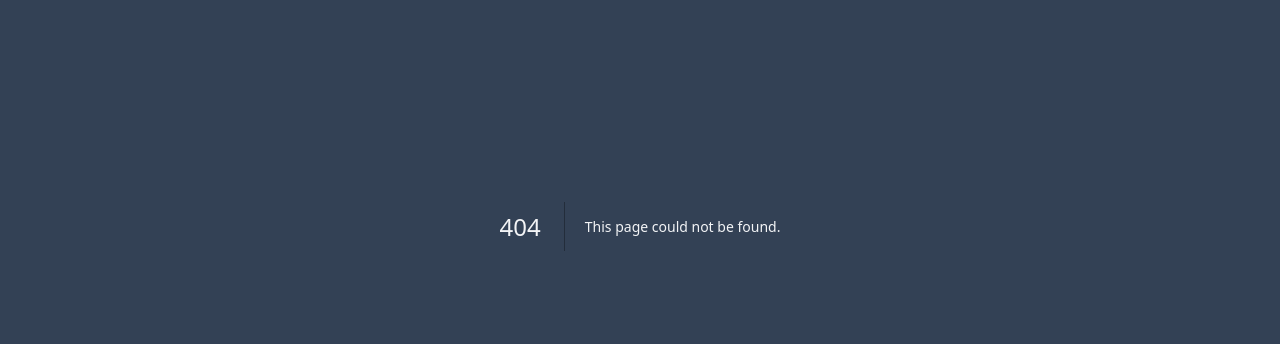
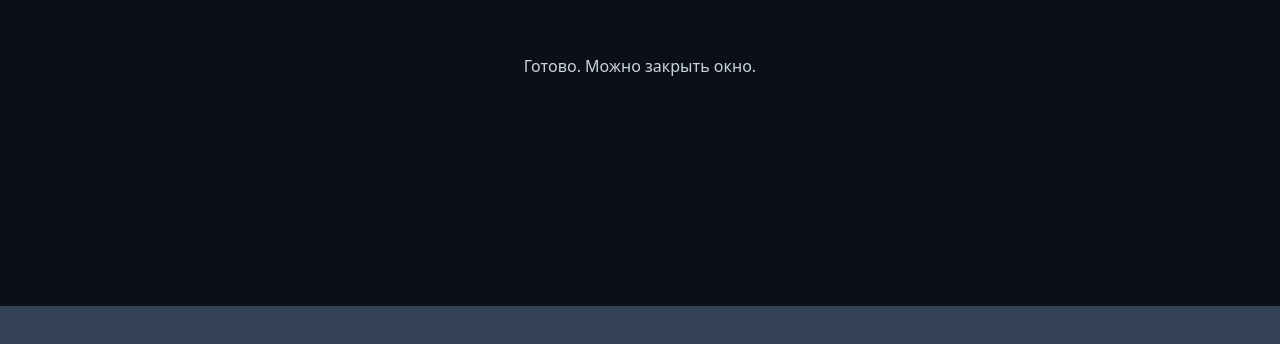
Before and after one commit to miplix/lotoreya_yupland, a Next.js app: page /lotoreya/wallet-callback in a window 1280 px wide. Before the commit this address had no page. Shown: the part 174-518 px from the top of the page. Built offline with nearby package versions, Linux system fonts and the light colour scheme.

Commit message:
Revert "Revert "feat(wallet): подпись выплат через YupLink-кошелёк (кнопка YupLink) (#1)""
This reverts commit 60caecd4ae7156fee12e7cc3b3e9b2b4c245436e.

```diff
--- a/app/page.tsx
+++ b/app/page.tsx
@@ -14,6 +14,7 @@ import { runLottery, getTotalTickets } from '@/lib/lottery';
 import { formatRaffleText } from '@/lib/csv';
 import { getNotifyTelegram, setNotifyTelegram } from '@/lib/notifications';
 import { getConnector } from '@/lib/near-connector';
+import { getYupLinkWallet } from '@/lib/yuplink-wallet';
 import { pushLotteryResult, clearLotteryState, pushBgImage } from '@/app/actions/lottery-actions';
 
 interface AnimData {
@@ -188,12 +189,21 @@ export default function Home() {
     finally { setWalletBusy(false); }
   };
 
+  // Подключение через НАШ кош: аккаунт-оператор известен, подпись выплат идёт
+  // через попап service.yupland.io/wallet/sign (оператор подтверждает в YupLink).
+  const connectYupLink = () => {
+    const yl = getYupLinkWallet();
+    setWallet(yl.accountId);
+    setWalletObj(yl.walletObj);
+  };
+
   const disconnectWallet = async () => {
     try {
       const c = await getConnector();
       if (c) await c.disconnect();
     } catch { /* ignore */ }
     setWallet(null);
+    setWalletObj(null);
   };
 
   useEffect(() => {
@@ -358,6 +368,7 @@ export default function Home() {
                 <span className="text-gray-400">✕</span>
               </button>
             ) : (
+              <div className="flex items-center gap-1.5">
                 <button
                   onClick={connectWallet}
                   disabled={walletBusy}
@@ -365,6 +376,14 @@ export default function Home() {
                 >
                   {walletBusy ? 'Подключение…' : 'Подключить кошелёк'}
                 </button>
+                <button
+                  onClick={connectYupLink}
+                  title="Подписывать через YupLink-кошелёк"
+                  className="px-3 py-1.5 bg-amber-500 hover:bg-amber-400 text-black font-medium rounded-lg text-xs transition-colors"
+                >
+                  YupLink
+                </button>
+              </div>
             )}
             <span className="text-xs text-gray-500 hidden sm:inline">Yupland · {new Date().getFullYear()}</span>
           </div>
--- /dev/null
+++ b/app/wallet-callback/page.tsx
@@ -0,0 +1,59 @@
+"use client";
+
+import { useEffect, useState } from "react";
+
+// Мост для подписи через YupLink-кош. /wallet/sign после подписи редиректит
+// сюда: ?transactionHashes=h1,h2  (успех)  или  ?errorCode=…&errorMessage=…
+// (отказ). Шлём результат в окно-открыватель (лотерея) через postMessage и
+// закрываемся. Если открыто не как попап — просто показываем статус.
+export default function WalletCallback() {
+  const [status, setStatus] = useState("Обработка…");
+
+  useEffect(() => {
+    const q = new URLSearchParams(window.location.search);
+    const transactionHashes = q.get("transactionHashes") || "";
+    const errorCode = q.get("errorCode") || "";
+    const errorMessage = q.get("errorMessage") || "";
+    const error = errorCode ? errorMessage || errorCode : "";
+
+    const msg = { type: "yuplink-sign-result", transactionHashes, error };
+    try {
+      if (window.opener) window.opener.postMessage(msg, "*");
+    } catch {
+      /* ignore */
+    }
+    setStatus(
+      error
+        ? `Отклонено: ${error}`
+        : transactionHashes
+          ? "Подписано ✓ Можно закрыть окно."
+          : "Готово. Можно закрыть окно."
+    );
+    const t = setTimeout(() => {
+      try {
+        window.close();
+      } catch {
+        /* ignore */
+      }
+    }, 400);
+    return () => clearTimeout(t);
+  }, []);
+
+  return (
+    <div
+      style={{
+        minHeight: "60vh",
+        display: "flex",
+        alignItems: "center",
+        justifyContent: "center",
+        fontFamily: "system-ui, sans-serif",
+        color: "#cbd5e1",
+        background: "#0b0f17",
+        textAlign: "center",
+        padding: 24,
+      }}
+    >
+      {status}
+    </div>
+  );
+}
--- /dev/null
+++ b/lib/yuplink-wallet.ts
@@ -0,0 +1,97 @@
+// YupLink Wallet — коннект + подпись выплат через НАШ кошелёк.
+//
+// Оператор лотереи подписывает выплату в интерфейсе YupLink-кошелька:
+// открываем попап на service.yupland.io/wallet/sign?transactions=<base64>,
+// оператор выбирает свой embedded-кош (darai_collection.near) + PIN, наш кош
+// подписывает ПОЛНЫМ ключом (с deposit) и broadcast'ит, затем редиректит на
+// нашу мост-страницу /wallet-callback, которая postMessage'ит результат
+// обратно в окно лотереи.
+//
+// Реюз готового MNW-совместимого /wallet/sign — без крипто-кода в лотерее.
+
+const WALLET_BASE = "https://service.yupland.io";
+const SIGNER = "darai_collection.near"; // кошелёк-оператор лотереи
+
+// UTF-8 → стандартный base64 (совместимо с decodeBase64Json в /wallet/sign:
+// atob → байты → TextDecoder('utf-8')).
+function encodeTxs(value: unknown): string {
+  const json = JSON.stringify(value);
+  const bytes = new TextEncoder().encode(json);
+  let bin = "";
+  for (let i = 0; i < bytes.length; i++) bin += String.fromCharCode(bytes[i]);
+  return btoa(bin);
+}
+
+export interface YupLinkWallet {
+  accountId: string;
+  walletObj: {
+    signAndSendTransactions: (args: {
+      transactions: Array<{ receiverId: string; actions: unknown[] }>;
+    }) => Promise<{ transactionHashes: string[] }>;
+  };
+}
+
+/** «Подключение» оператора: аккаунт известен (SIGNER), подпись — через /wallet/sign. */
+export function getYupLinkWallet(): YupLinkWallet {
+  return {
+    accountId: SIGNER,
+    walletObj: {
+      signAndSendTransactions: ({ transactions }) =>
+        signViaYupLink(transactions),
+    },
+  };
+}
+
+function signViaYupLink(
+  transactions: Array<{ receiverId: string; actions: unknown[] }>
+): Promise<{ transactionHashes: string[] }> {
+  // near-connect формат { receiverId, actions } → MNW { signerId, receiverId, actions }
+  const mnw = transactions.map((t) => ({
+    signerId: SIGNER,
+    receiverId: t.receiverId,
+    actions: t.actions,
+  }));
+  const b64 = encodeTxs(mnw);
+  const callbackUrl = `${window.location.origin}/wallet-callback`;
+  const url =
+    `${WALLET_BASE}/wallet/sign` +
+    `?transactions=${encodeURIComponent(b64)}` +
+    `&callbackUrl=${encodeURIComponent(callbackUrl)}`;
+
+  const popup = window.open(url, "yuplink-sign", "width=460,height=780");
+  if (!popup) {
+    return Promise.reject(
+      new Error("Попап заблокирован — разреши всплывающие окна и повтори")
+    );
+  }
+
+  return new Promise((resolve, reject) => {
+    let done = false;
+    const cleanup = () => {
+      window.removeEventListener("message", onMsg);
+      clearInterval(poll);
+    };
+    const onMsg = (e: MessageEvent) => {
+      const d = e.data as
+        | { type?: string; transactionHashes?: string; error?: string }
+        | undefined;
+      if (!d || d.type !== "yuplink-sign-result") return;
+      done = true;
+      cleanup();
+      if (d.error) reject(new Error(d.error));
+      else
+        resolve({
+          transactionHashes: String(d.transactionHashes || "")
+            .split(",")
+            .filter(Boolean),
+        });
+    };
+    const poll = setInterval(() => {
+      if (popup.closed && !done) {
+        cleanup();
+        reject(new Error("Окно подписи закрыто без результата"));
+      }
+    }, 700);
+    window.addEventListener("message", onMsg);
+  });
+}
```
Lines whose indentation alone changed are shown as unchanged.
